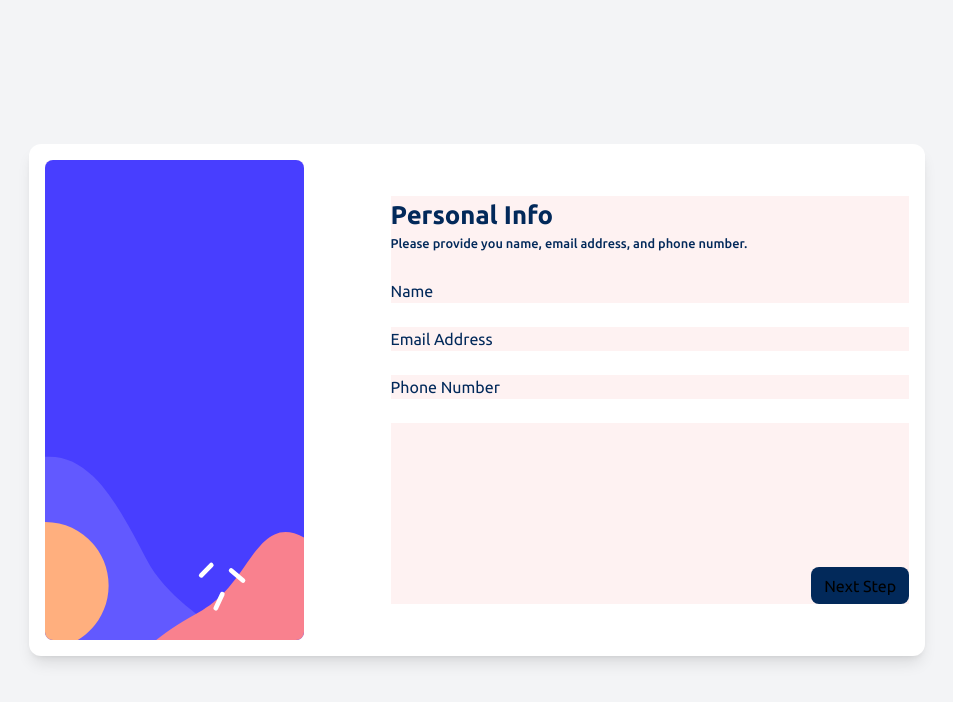
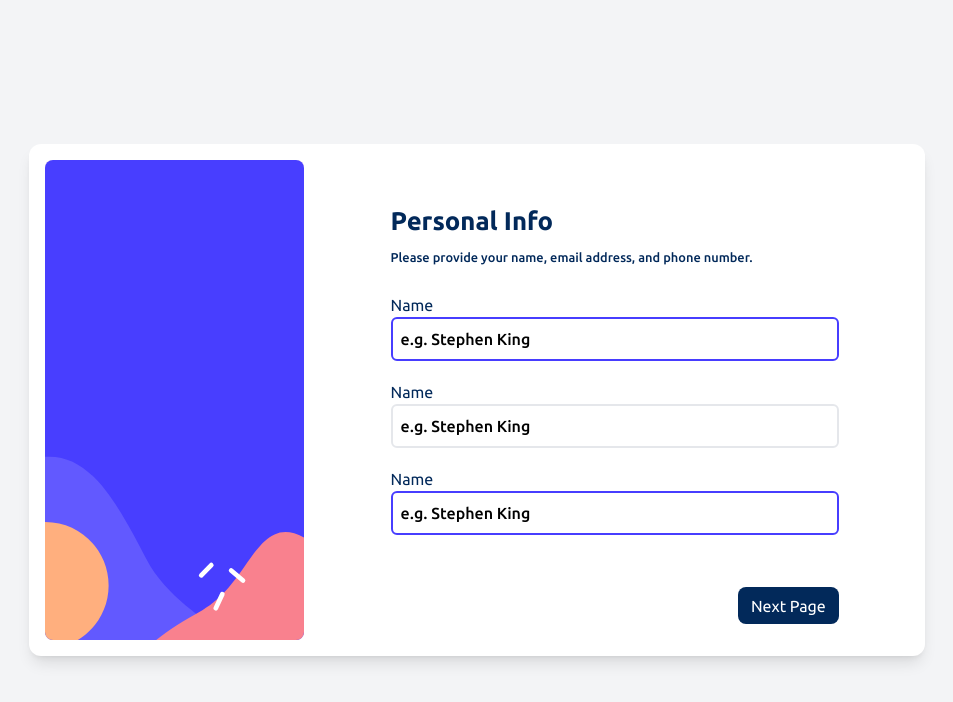
Before and after one commit to Aztarok/multistepform, a Next.js app: page / in a window 1280 px wide. Shown: the top 702 px of the page, without its empty margins (163-1116 px from the left). Built offline with nearby package versions, Linux system fonts and the light colour scheme.

Commit message:
Basic step two done

```diff
--- a/src/components/FirstStep.js
+++ b/src/components/FirstStep.js
@@ -1,37 +1,30 @@
-"use client";
 
-import { ubuntu } from '@/app/fonts'
 
-const FirstStep = ({moving}) => {
-
-    const handleSubmit = (e) => {
-        e.preventDefault();
-        moving(2);
-    }
-  return (
-    <div className={`${ubuntu.className} flex items-center justify-center min-h-screen bg-gray-100`}>
-        <div className="flex gap-[10%] p-4 bg-white rounded-xl shadow-lg w-[70vw] h-[40vw]">
-            <div className="flex w-[30%] h-[100%] bg-red-50 rounded-md">
-                <img src="./bg-sidebar-desktop.svg" alt="image for steps" className="flex-1 object-cover rounded-lg" />
-            </div>
-            <div className="flex flex-col flex-1 h-[85%] self-center bg-red-50">
-                <p className="text-marineBlue text-[2vw] font-bold">Personal Info</p>
-                <p className="text-marineBlue text-[1vw] font-medium">Please provide you name, email address, and phone number.</p>
+const FirstStep = ({ moving }) => {
+    return (
+            <>
+                <div className="flex flex-col gap-2 mt-[2vw]">
+                    <p className="text-marineBlue text-[2vw] font-bold">Personal Info</p>
+                    <p className="text-marineBlue text-[1vw] font-medium">Please provide your name, email address, and phone number.</p>
+                </div>
                 <form className="flex flex-col mt-[2vw] flex-1">
-                    <div className="flex flex-col text-marineBlue">
-                        <label>Name</label>
-                        <input />
-                        <label>Email Address</label>
-                        <input />
-                        <label>Phone Number</label>
-                        <input />
+                    <div className="flex flex-col text-marineBlue gap-[1.5vw]">
+                        <div className="">
+                            <label>Name</label>
+                            <input placeholder="e.g. Stephen King" className="w-full p-2 font-medium placeholder-black border-2 rounded-md outline-none border-purplishBlue text-marineBlue text-md" />
+                        </div>
+                        <div>
+                            <label>Name</label>
+                            <input placeholder="e.g. Stephen King" className="w-full p-2 font-medium placeholder-black border-2 rounded-md outline-none focus:border-purplishBlue text-marineBlue text-md" />
+                        </div>
+                        <div>
+                            <label>Name</label>
+                            <input placeholder="e.g. Stephen King" className="w-full p-2 font-medium placeholder-black border-2 rounded-md outline-none border-purplishBlue text-marineBlue text-md" />
+                        </div>
                     </div>
-                    <button onClick={e => handleSubmit(e)} className="flex bg-marineBlue mt-auto ml-auto rounded-lg py-[.5vw] px-[1vw]">Next Step</button>
                 </form>
-            </div>
-        </div>
-    </div>
-  )
+            </>
+    );
 }
 
 export default FirstStep;
--- a/src/components/FourthStep.js
+++ b/src/components/FourthStep.js
@@ -1,47 +1,28 @@
-"use client";
-
-import { ubuntu } from '@/app/fonts'
-import { useRouter } from 'next/navigation'
-
-const SecondStep = ({moving}) => {
-
-    const router = useRouter();
-    const handlePrev = (e) => {
-        e.preventDefault();
-        moving(3);
-    }
-    const handleNext = (e) => {
-        e.preventDefault();
-        router.push("/success");
-    }
-  return (
-    <div className={`${ubuntu.className} flex items-center justify-center min-h-screen bg-gray-100`}>
-        <div className="flex gap-[10%] p-4 bg-white rounded-xl shadow-lg w-[70vw] h-[40vw]">
-            <div className="flex w-[30%] h-[100%] bg-red-50 rounded-md">
-                <img src="./bg-sidebar-desktop.svg" alt="image for steps" className="flex-1 object-cover rounded-lg" />
+const SecondStep = () => {
+    return (
+        <>
+            <div className="flex flex-col gap-2 mt-[2vw]">
+                <p className="text-marineBlue text-[2vw] font-bold">Personal Info</p>
+                <p className="text-marineBlue text-[1vw] font-medium">Please provide your name, email address, and phone number.</p>
             </div>
-            <div className="flex flex-col flex-1 h-[85%] self-center bg-red-50">
-                <p className="text-marineBlue text-[2vw] font-bold">Personal Info</p>
-                <p className="text-marineBlue text-[1vw] font-medium">wow</p>
-                <form className="flex flex-col mt-[2vw] flex-1">
-                    <div className="flex flex-col text-marineBlue">
+            <form className="flex flex-col mt-[2vw] flex-1">
+                <div className="flex flex-col text-marineBlue gap-[1.5vw]">
+                    <div className="">
                         <label>Name</label>
-                        <input />
-                        <label>Email Address</label>
-                        <input />
-                        <label>Phone Number</label>
-                        <input />
+                        <input placeholder="e.g. Stephen King" className="w-full p-2 font-medium placeholder-black border-2 rounded-md outline-none border-purplishBlue text-marineBlue text-md" />
                     </div>
-                    <div className="flex h-full">
-                        <button onClick={e => handlePrev(e)} className="flex bg-white text-gray-500 mt-auto mr-auto rounded-lg py-[.5vw] px-[1vw]">Go Back</button>
-                        <button onClick={e => handleNext(e)} className="flex bg-marineBlue mt-auto ml-auto rounded-lg py-[.5vw] px-[1vw]">Confirm</button>
+                    <div>
+                        <label>Name</label>
+                        <input placeholder="e.g. Stephen King" className="w-full p-2 font-medium placeholder-black border-2 rounded-md outline-none border-purplishBlue text-marineBlue text-md" />
                     </div>
-
-                </form>
-            </div>
-        </div>
-    </div>
-  )
+                    <div>
+                        <label>Name</label>
+                        <input placeholder="e.g. Stephen King" className="w-full p-2 font-medium placeholder-black border-2 rounded-md outline-none border-purplishBlue text-marineBlue text-md" />
+                    </div>
+                </div>
+            </form>
+        </>
+    );
 }
 
 export default SecondStep;
--- a/src/components/MainPage.js
+++ b/src/components/MainPage.js
@@ -6,16 +6,44 @@ import SecondStep from "./SecondStep";
 import ThirdStep from "./ThirdStep";
 import FourthStep from "./FourthStep";
 import { useState } from "react";
+import { useRouter } from "next/navigation";
 
 const MainPage = () => {
     const [change, setChange] = useState(1);
+    const router = useRouter();
+
+    const handleNext = (e) => {
+        e.preventDefault();
+        setChange(prev => prev + 1);
+    }
+    const handlePrev = (e) => {
+        e.preventDefault();
+        setChange(prev => prev - 1);
+    }
+    const handleSubmit = (e) => {
+        e.preventDefault();
+        router.push("/success");
+    }
 
     return (
-        <div>
-            {change === 1 ? <FirstStep moving={setChange} /> : null}
-            {change === 2 ? <SecondStep moving={setChange} /> : null}
-            {change === 3 ? <ThirdStep moving={setChange} /> : null}
-            {change === 4 ? <FourthStep moving={setChange} /> : null}
+        <div className={`${ubuntu.className} flex items-center justify-center min-h-screen bg-gray-100`}>
+            <div className="flex gap-[10%] p-4 bg-white rounded-xl shadow-lg w-[70vw] h-[40vw]">
+                <div className="flex w-[30%] h-[100%] bg-red-50 rounded-md">
+                    <img src="./bg-sidebar-desktop.svg" alt="image for steps" className="object-cover w-full h-full rounded-lg" />
+                </div>
+                <div className={`${ubuntu.className} flex flex-col flex-1  max-w-[35vw] min-h-[35vw] self-center`}>
+                    {change === 1 ? <FirstStep /> : null}
+                    {change === 2 ? <SecondStep /> : null}
+                    {change === 3 ? <ThirdStep /> : null}
+                    {change === 4 ? <FourthStep /> : null}
+                    <div className="flex h-full">
+                        {change !== 1 ? <button onClick={e => handlePrev(e)} className="flex bg-white text-gray-500 mt-auto mr-auto rounded-lg py-[.5vw] px-[1vw]">Go Back</button> : null}
+                        {change < 4 && change > 0 ? <button onClick={e => handleNext(e)} className="flex bg-marineBlue text-white mt-auto ml-auto rounded-lg py-[.5vw] px-[1vw]">Next Page</button> : null}
+                        {change > 3 ? <button onClick={e => handleSubmit(e)} className="flex bg-marineBlue text-white mt-auto ml-auto rounded-lg py-[.5vw] px-[1vw]">Confirm</button> : null}
+                    </div>
+                </div>
+
+            </div>
         </div>
     );
 }
--- a/src/components/SecondStep.js
+++ b/src/components/SecondStep.js
@@ -1,45 +1,36 @@
-"use client";
+import ToggleSwitch from "./Toggle";
+import { useState } from "react";
 
-import { ubuntu } from '@/app/fonts'
 
-const SecondStep = ({moving}) => {
+const SecondStep = () => {
 
-    const handlePrev = (e) => {
-        e.preventDefault();
-        moving(1);
-    }
-    const handleNext = (e) => {
-        e.preventDefault();
-        moving(3);
-    }
-  return (
-    <div className={`${ubuntu.className} flex items-center justify-center min-h-screen bg-gray-100`}>
-        <div className="flex gap-[10%] p-4 bg-white rounded-xl shadow-lg w-[70vw] h-[40vw]">
-            <div className="flex w-[30%] h-[100%] bg-red-50 rounded-md">
-                <img src="./bg-sidebar-desktop.svg" alt="image for steps" className="flex-1 object-cover rounded-lg" />
+    const [plan, setPlan] = useState(true);
+
+    return (
+        <>
+            <div className="flex flex-col gap-2 mt-[2vw]">
+                <p className="text-marineBlue text-[2vw] font-bold">Select your plan</p>
+                <p className="text-marineBlue text-[1vw] font-medium">You have the option of monthly or yearly billing</p>
             </div>
-            <div className="flex flex-col flex-1 h-[85%] self-center bg-red-50">
-                <p className="text-marineBlue text-[2vw] font-bold">Personal Info</p>
-                <p className="text-marineBlue text-[1vw] font-medium">wow</p>
-                <form className="flex flex-col mt-[2vw] flex-1">
-                    <div className="flex flex-col text-marineBlue">
-                        <label>Name</label>
-                        <input />
-                        <label>Email Address</label>
-                        <input />
-                        <label>Phone Number</label>
-                        <input />
-                    </div>
-                    <div className="flex h-full">
-                        <button onClick={e => handlePrev(e)} className="flex bg-white text-gray-500 mt-auto mr-auto rounded-lg py-[.5vw] px-[1vw]">Go Back</button>
-                        <button onClick={e => handleNext(e)} className="flex bg-marineBlue mt-auto ml-auto rounded-lg py-[.5vw] px-[1vw]">Next Step</button>
-                    </div>
+            <div className="grid flex-1 max-h-[12vw] mt-[2vw] gap-[1vw] grid-cols-3">
+                <div className="col-span-1 bg-green-400 rounded-lg"></div>
+                <div className="col-span-1 bg-blue-400 rounded-lg"></div>
+                <div className="col-span-1 bg-red-400 rounded-lg"></div>
+            </div>
+            <div className="grid flex-1 max-h-[3vw] mt-[2vw] mb-auto gap-[1vw] grid-cols-3">
+                <div className="flex gap-[1vw] items-center justify-center col-span-3 bg-gray-200 rounded-lg">
+                    <p className={`${plan ? "text-marineBlue" : "text-gray-400"} font-bold`}>
+                        Monthly
+                    </p>
+                    <ToggleSwitch plan={setPlan} />
+                    <p className={`${!plan ? "text-marineBlue" : "text-gray-400"} font-bold`}>
+                        Yearly
+                    </p>
+                </div>
 
-                </form>
             </div>
-        </div>
-    </div>
-  )
+        </>
+    );
 }
 
 export default SecondStep;
--- a/src/components/ThirdStep.js
+++ b/src/components/ThirdStep.js
@@ -1,45 +1,28 @@
-"use client";
-
-import { ubuntu } from '@/app/fonts'
-
-const SecondStep = ({moving}) => {
-
-    const handlePrev = (e) => {
-        e.preventDefault();
-        moving(2);
-    }
-    const handleNext = (e) => {
-        e.preventDefault();
-        moving(4);
-    }
-  return (
-    <div className={`${ubuntu.className} flex items-center justify-center min-h-screen bg-gray-100`}>
-        <div className="flex gap-[10%] p-4 bg-white rounded-xl shadow-lg w-[70vw] h-[40vw]">
-            <div className="flex w-[30%] h-[100%] bg-red-50 rounded-md">
-                <img src="./bg-sidebar-desktop.svg" alt="image for steps" className="flex-1 object-cover rounded-lg" />
+const SecondStep = () => {
+    return (
+        <>
+            <div className="flex flex-col gap-2 mt-[2vw]">
+                <p className="text-marineBlue text-[2vw] font-bold">Personal Info</p>
+                <p className="text-marineBlue text-[1vw] font-medium">Please provide your name, email address, and phone number.</p>
             </div>
-            <div className="flex flex-col flex-1 h-[85%] self-center bg-red-50">
-                <p className="text-marineBlue text-[2vw] font-bold">Personal Info</p>
-                <p className="text-marineBlue text-[1vw] font-medium">wow</p>
-                <form className="flex flex-col mt-[2vw] flex-1">
-                    <div className="flex flex-col text-marineBlue">
+            <form className="flex flex-col mt-[2vw] flex-1">
+                <div className="flex flex-col text-marineBlue gap-[1.5vw]">
+                    <div className="">
                         <label>Name</label>
-                        <input />
-                        <label>Email Address</label>
-                        <input />
-                        <label>Phone Number</label>
-                        <input />
+                        <input placeholder="e.g. Stephen King" className="w-full p-2 font-medium placeholder-black border-2 rounded-md outline-none border-purplishBlue text-marineBlue text-md" />
                     </div>
-                    <div className="flex h-full">
-                        <button onClick={e => handlePrev(e)} className="flex bg-white text-gray-500 mt-auto mr-auto rounded-lg py-[.5vw] px-[1vw]">Go Back</button>
-                        <button onClick={e => handleNext(e)} className="flex bg-marineBlue mt-auto ml-auto rounded-lg py-[.5vw] px-[1vw]">Next Step</button>
+                    <div>
+                        <label>Name</label>
+                        <input placeholder="e.g. Stephen King" className="w-full p-2 font-medium placeholder-black border-2 rounded-md outline-none border-purplishBlue text-marineBlue text-md" />
                     </div>
-
-                </form>
-            </div>
-        </div>
-    </div>
-  )
+                    <div>
+                        <label>Name</label>
+                        <input placeholder="e.g. Stephen King" className="w-full p-2 font-medium placeholder-black border-2 rounded-md outline-none border-purplishBlue text-marineBlue text-md" />
+                    </div>
+                </div>
+            </form>
+        </>
+    );
 }
 
 export default SecondStep;
--- /dev/null
+++ b/src/components/Toggle.js
@@ -0,0 +1,26 @@
+import { useState } from 'react';
+
+const ToggleSwitch = ({plan}) => {
+  const [isToggled, setIsToggled] = useState(false);
+
+  const toggleSwitch = () => {
+    setIsToggled(!isToggled);
+    plan(isToggled);
+  };
+
+  return (
+    <div className="relative flex items-center w-[4vw] h-[2vw] rounded-full cursor-pointer bg-marineBlue" onClick={toggleSwitch}>
+
+      <div
+        className="w-[1.25vw] h-[1.25vw] transition-transform duration-300 ease-in-out transform pointer-cursor rounded-full bg-white flex items-center justify-center "
+        style={{
+          transform: isToggled ? 'translateX(180%)' : 'translateX(40%)',
+        }}
+      >
+        {/* You can add any content here, or leave it empty for a simple white circle */}
+      </div>
+    </div>
+  );
+};
+
+export default ToggleSwitch;
--- a/tailwind.config.js
+++ b/tailwind.config.js
@@ -8,7 +8,11 @@ module.exports = {
   theme: {
     extend: {
         colors: {
-            "marineBlue": "hsl(213, 96%, 18%)"
+            "marineBlue": "hsl(213, 96%, 18%)",
+            "purplishBlue": "hsl(243, 100%, 62%)",
+            "pastelBlue": "hsl(228, 100%, 84%)",
+            "lightBlue": "hsl(206, 94%, 87%)",
+            "strawberryRed": "hsl(354, 84%, 57%)"
         },
         backgroundImage: {
             'gradient-radial': 'radial-gradient(var(--tw-gradient-stops))',
```
